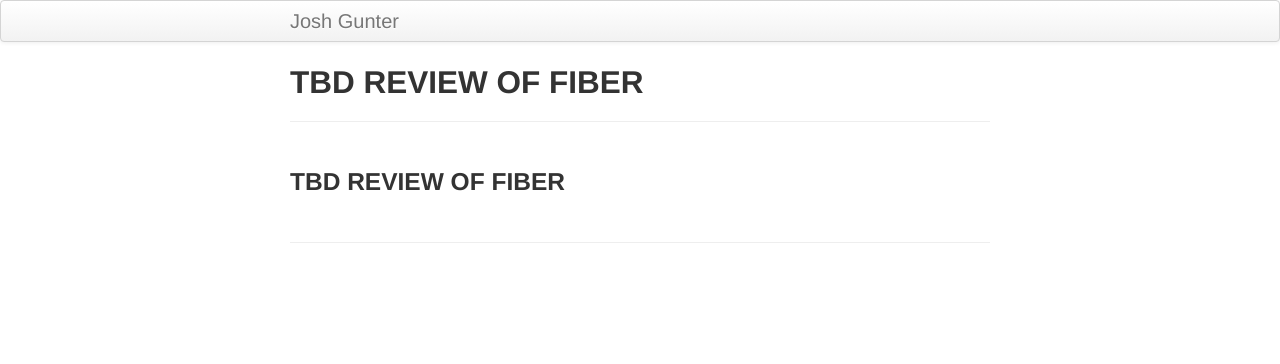
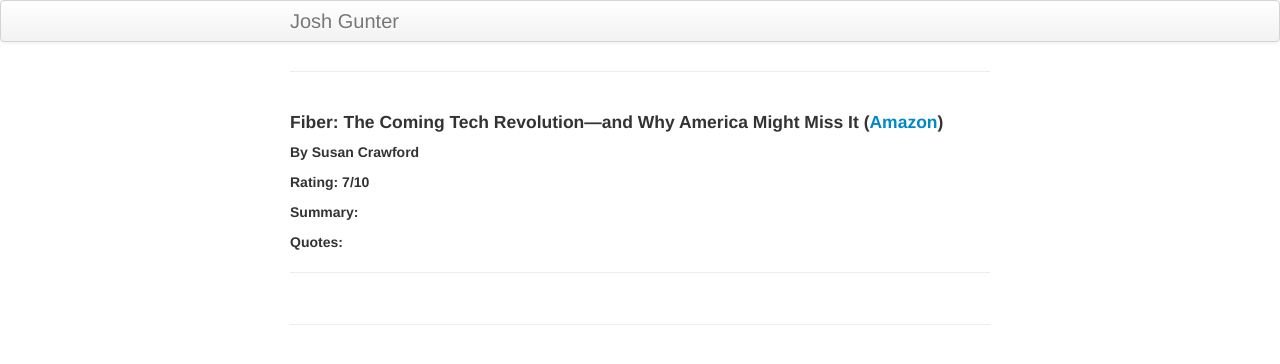
Before and after one commit to joshgunter/gunter_website, a Jekyll site: the page built from pages/nonfiction-books/fiber.md, in a window 1280 px wide. Shown: the top 364 px of the page. Built offline with Jekyll 4.4.1, drawn with Linux system fonts in a browser that asks for light colours; our own code applies the rules of GitHub Pages for plain Markdown files.

Commit message:
Update fiber.md

```diff
--- a/pages/nonfiction-books/fiber.md
+++ b/pages/nonfiction-books/fiber.md
@@ -4,4 +4,14 @@ title: Fiber:
 description: Review of Fiber
 ---
 
-### TBD REVIEW OF FIBER
+#### Fiber: The Coming Tech Revolution―and Why America Might Miss It ([Amazon](https://www.amazon.com/Fiber-Coming-Revolution_and-America-Might/dp/0300228503/))
+
+##### By Susan Crawford
+
+**Rating: 7/10**
+
+**Summary:**
+
+**Quotes:**
+
+---
```
